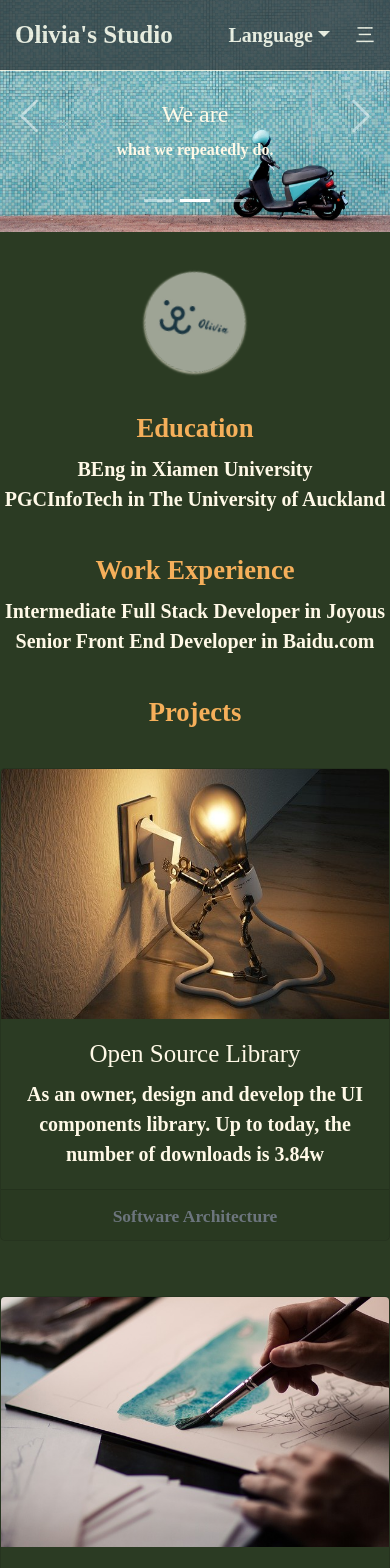
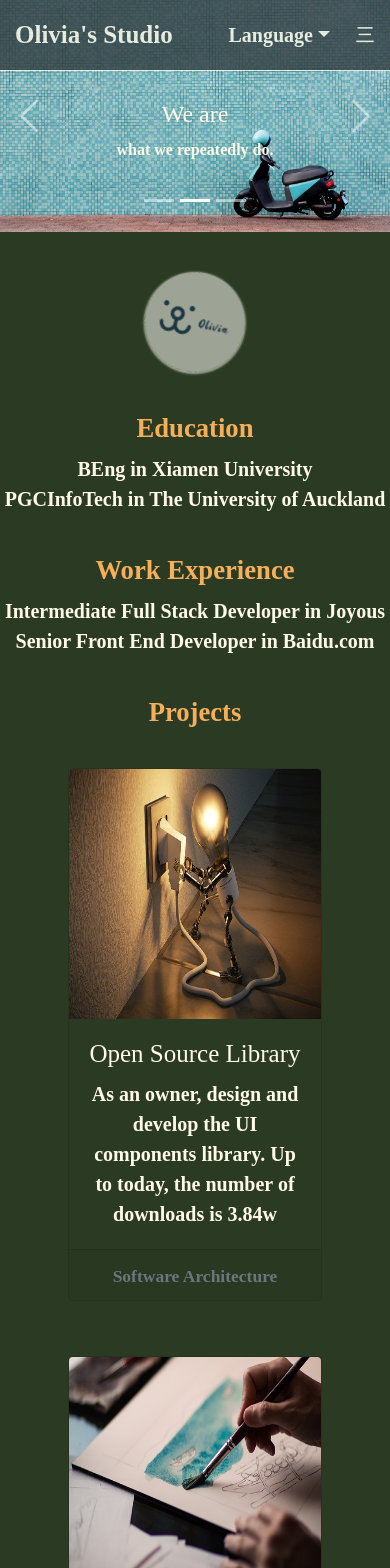
Before and after one commit to wannamakeudance/studio, a React (Create React App) app: page / in a window 390 px wide. Shown: the top 1568 px of the page. Built offline with nearby package versions, Linux system fonts and the light colour scheme; a web font is replaced by a local one.

Commit message:
responsive grid

```diff
--- a/src/assets/lang/ch.json
+++ b/src/assets/lang/ch.json
@@ -14,7 +14,7 @@
     "Senior Front End Developer in Baidu.com": "百度资深研发工程师（T6）",
     "Projects": "项目经验",
     "Open Source Library": "开源库项目",
-    "As an owner, design and develop the UI components library. Up to today, the number of downloads is 3.14w": "作为总负责人，设计并实现了开源组件库；目前为止，下载使用量为3.14w",
+    "As an owner, design and develop the UI components library. Up to today, the number of downloads is 3.84w": "作为总负责人，设计并实现了开源组件库；目前为止，下载使用量为3.84w",
     "Software Architecture": "软件架构",
     "Developer Management Platform": "开发者管理平台",
     "Build the management system of Small Program developers": "搭建小程序开发者管理系统",
--- a/src/components/Card/Card.css
+++ b/src/components/Card/Card.css
@@ -22,11 +22,8 @@
     height: 250px;
 }
 
-@media (orientation: portrait) {
-    .card-group {
-        width: 100%;
-        display: flex !important;
-        flex-direction: column;
+@media (max-width: 1200px) {
+    .card-group  {
+        grid-template: 'c1';
     }
-
 }
```
